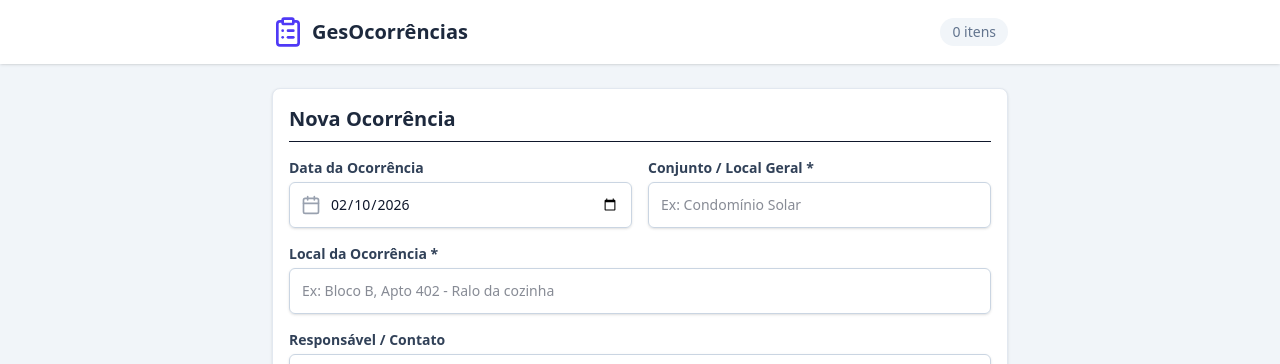
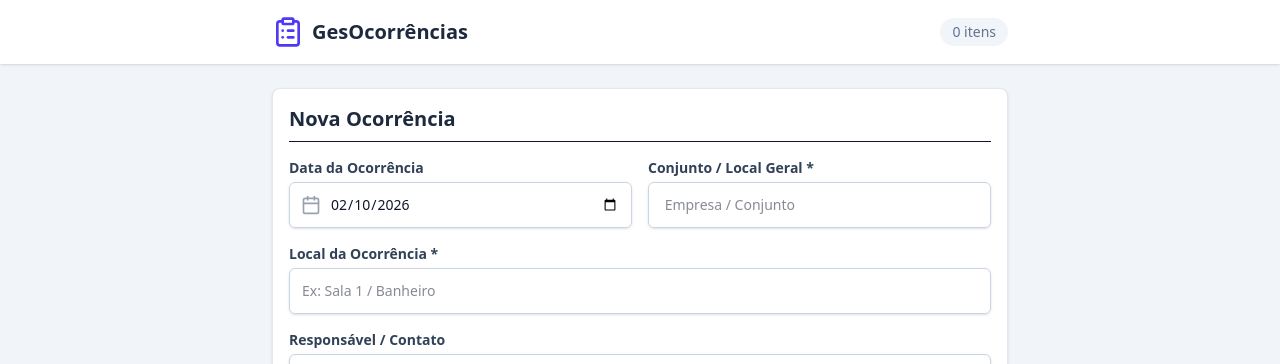
Before and after one commit to fabiano320255/https---github.com-fabiano320255-ocorrencias, a React (Vite) app: page / in a window 1280 px wide. Shown: the top 364 px of the page. Built offline with nearby package versions, Linux system fonts and the light colour scheme.

Commit message:
10/02/2026

```diff
--- a/src/components/OccurrenceForm.jsx
+++ b/src/components/OccurrenceForm.jsx
@@ -133,7 +133,7 @@ export function OccurrenceForm({ onAdd, editingItem, onCancelEdit }) {
                         value={formData.condominio}
                         onChange={handleChange}
                         className="mt-1 block w-full rounded-md border-slate-300 shadow-sm focus:border-indigo-500 focus:ring-indigo-500 sm:text-sm p-3 border hover:border-indigo-300 transition"
-                        placeholder="Ex: Condomínio Solar"
+                        placeholder=" Empresa / Conjunto "
                         required
                     />
                 </div>
@@ -147,7 +147,7 @@ export function OccurrenceForm({ onAdd, editingItem, onCancelEdit }) {
                     value={formData.localEspecifico}
                     onChange={handleChange}
                     className="mt-1 block w-full rounded-md border-slate-300 shadow-sm focus:border-indigo-500 focus:ring-indigo-500 sm:text-sm p-3 border hover:border-indigo-300 transition"
-                    placeholder="Ex: Bloco B, Apto 402 - Ralo da cozinha"
+                    placeholder="Ex: Sala 1 / Banheiro"
                     required
                 />
             </div>
```
